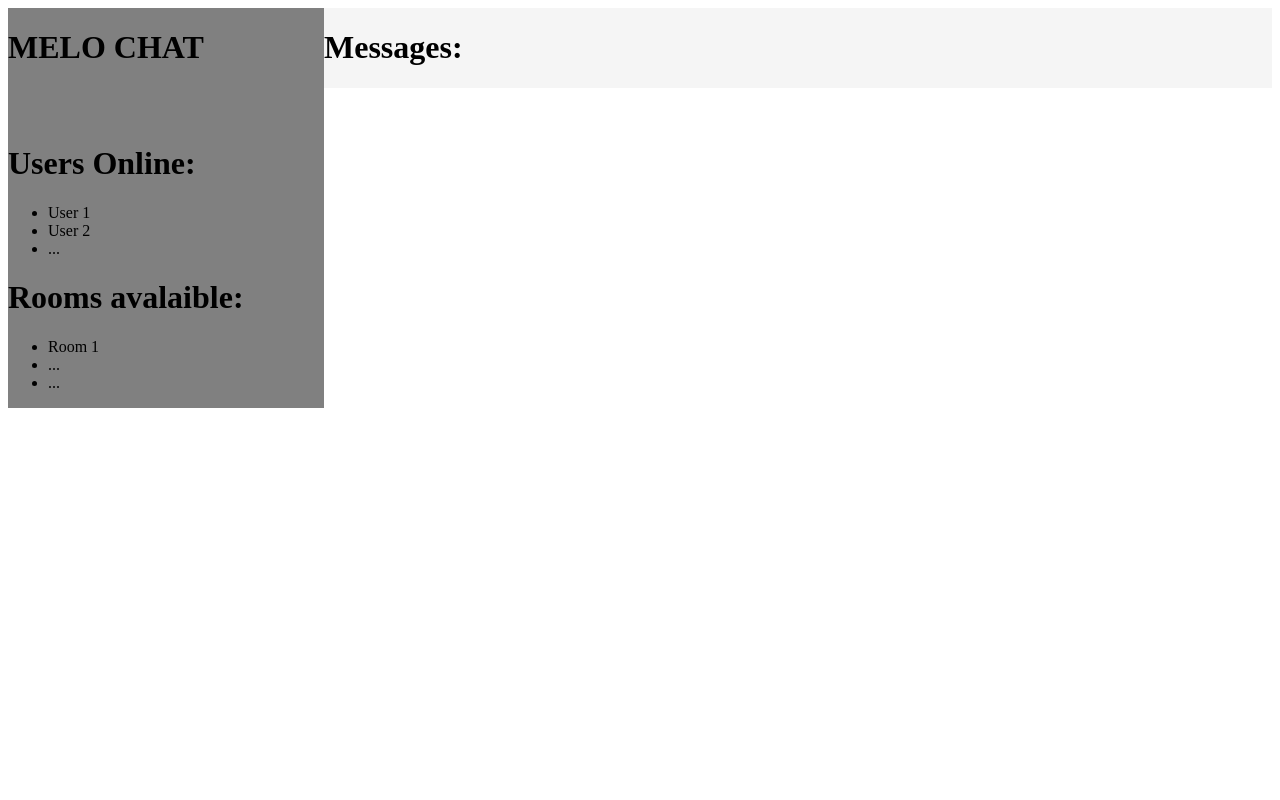
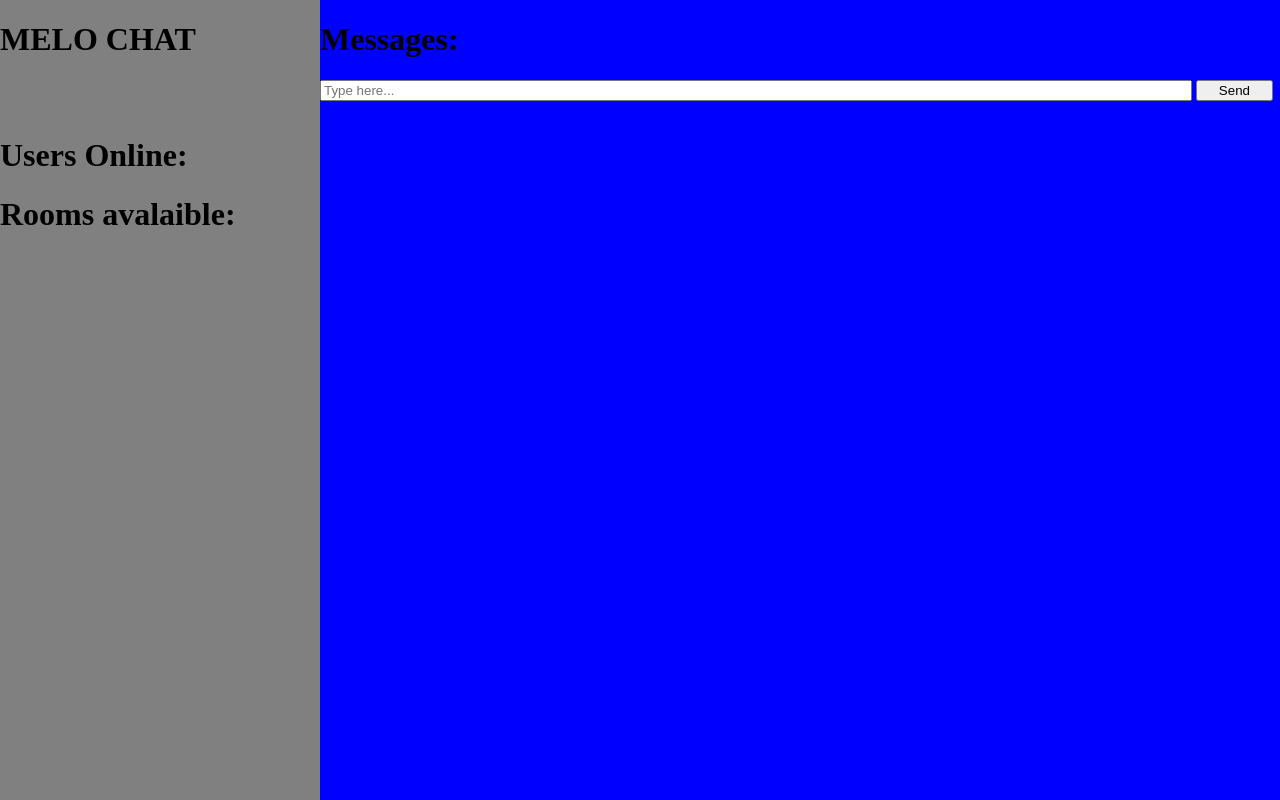
Before and after one commit to Ricter22/chat, a website: page public/homePage.html in a window 1280 px wide. Drawn offline with nearby package versions, Linux system fonts and the light colour scheme; no server answers.

Commit message:
update homepage

```diff
--- a/public/css/homePageStyle.css
+++ b/public/css/homePageStyle.css
@@ -12,22 +12,36 @@ a.button {
 }
 
 /* Clear floats after the columns */
-.row:after {
+.row {
     content: "";
-    display: table;
+    /*display: table;*/
+    display: flex;
     clear: both;
-    height:100%;
-    width:100%;
+    background-color: red;
+    height: 100%;
+    width: 100%;
 }
 
 #left {
 width: 25%;
-height:100%;
+height: 100%;
 background-color: grey;
 }
 
 #right {
 width: 75%;
-height:100%;
-background-color: whitesmoke;
+height: 100%;
+background-color: blue;
 }
+
+html, body {
+    margin:0px;
+    height:100%;
+}
+
+.inputMsg{
+    width: 90%;
+}
+.inputButton{
+    width: 8%;
+}
--- a/public/homePage.html
+++ b/public/homePage.html
@@ -20,21 +20,21 @@
             <h1>Users Online:</h1>
             <ul class="list" id="usersAvalaible">
                 <div id="user"></div>
-                <li>User 1</li>
-                <li>User 2</li>
-                <li>...</li>
             </ul>
 
             <H1>Rooms avalaible:</H1>
-            <ul class="list" id="roomsAvalaible">
-                <li>Room 1</li>
-                <li>...</li>
-                <li>...</li>
-            </ul>
+            <ul class="list" id="roomsAvalaible"></ul>
         </div>
         <div class="column" id="right">
             <H1>Messages:</H1>
             <div class="messages"></div>
+
+            <div class="InputGroup">
+                <div class="inputContainer">
+                    <input type="text" placeholder="Type here..." class="inputMsg">
+                    <input type="submit" value="Send" class="inputButton">
+                </div>
+            </div>
         </div>
       </div>
 
```
Also changed, not shown: public/index.html (renamed from public/login.html).
